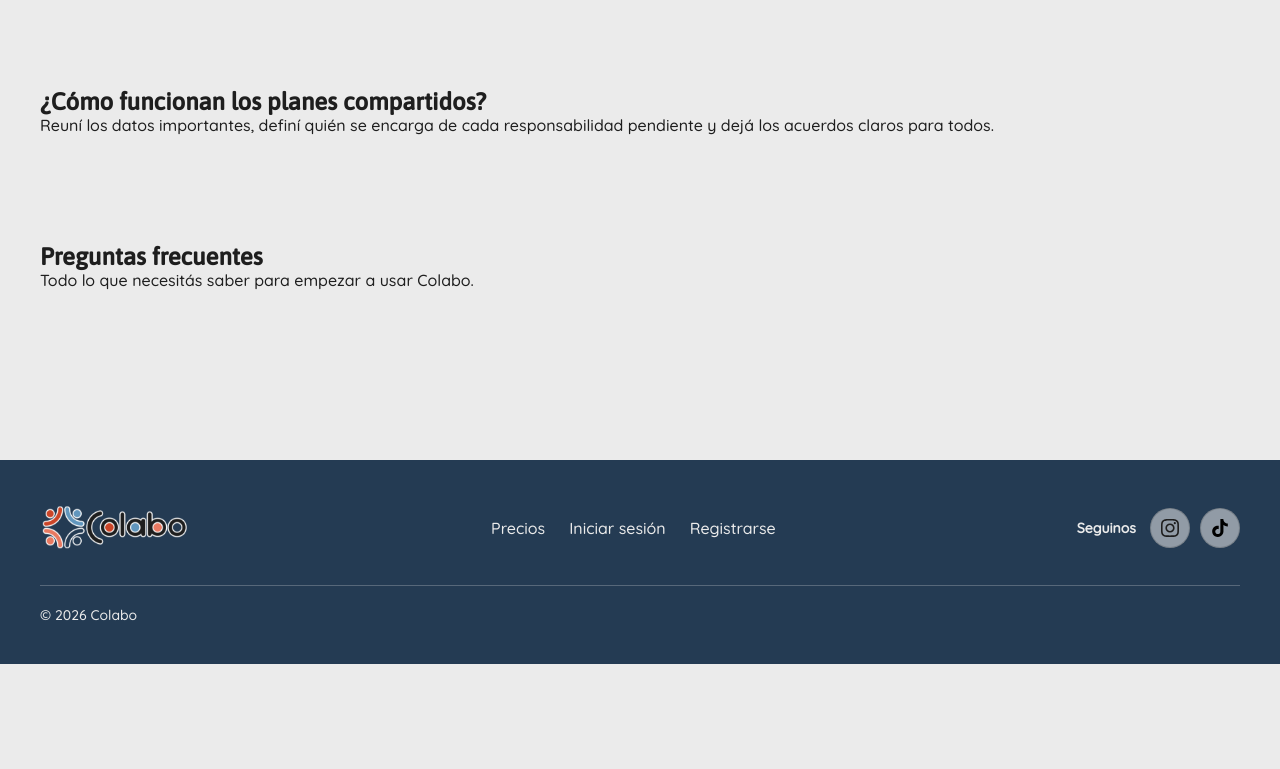
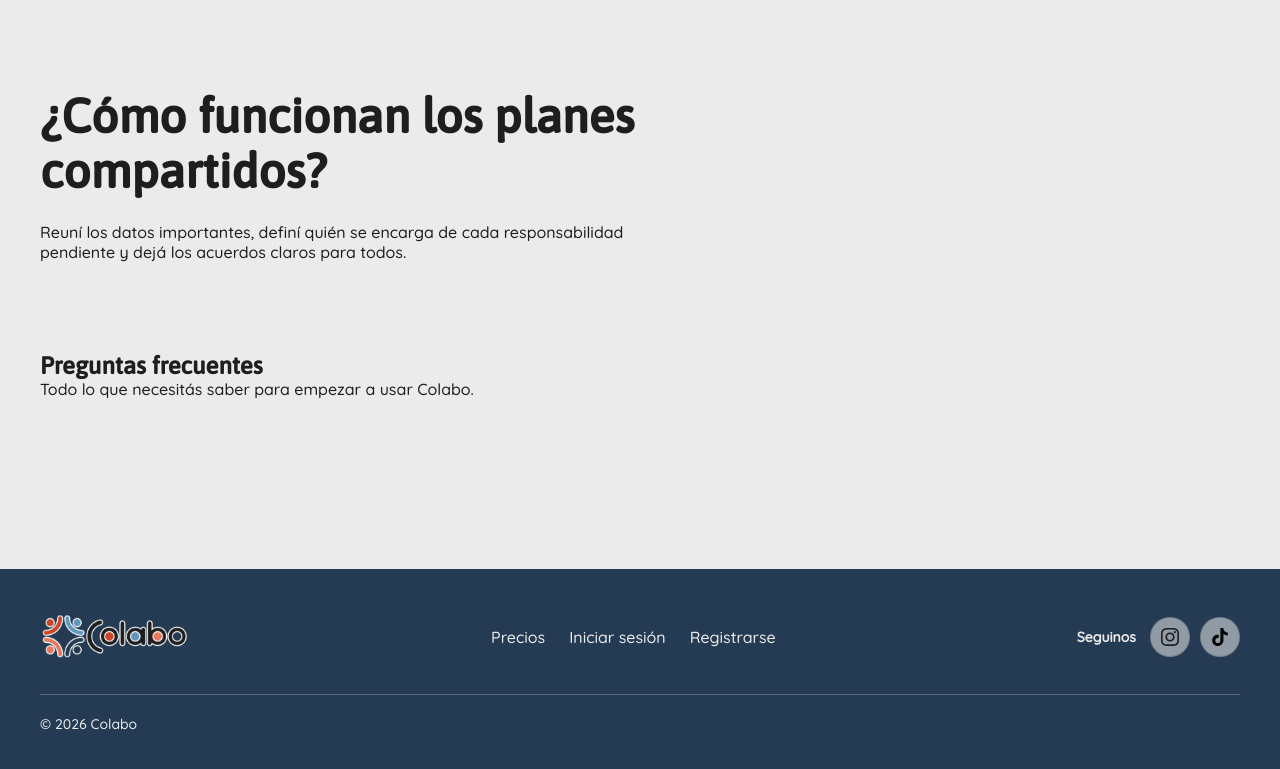
Before and after one commit to titoValen/colabo, a React (Vite) app in the folder client/: page / in a window 1280 px wide. Shown: the part 1694-2463 px from the top of the page. Before the commit the page ends 2358 px from the top, so only its background shows below. Built offline with nearby package versions, Linux system fonts and the light colour scheme; no server answers.

Commit message:
feat: añadir estilos para la sección "Cómo funciona" con diseño de cuadrícula y título

```diff
--- a/client/src/styles/landing.css
+++ b/client/src/styles/landing.css
@@ -244,3 +244,18 @@
   min-width: 200px;
   text-align: center;
 }
+
+.landing-how-it-works {
+  display: grid;
+  grid-template-columns: 50% 50%;
+}
+
+.landing-how-it-works-content {
+  display: flex;
+  flex-direction: column;
+  gap: 1.5rem;
+}
+
+.landing-how-it-works-title {
+  font-size: 3rem;
+}
```
